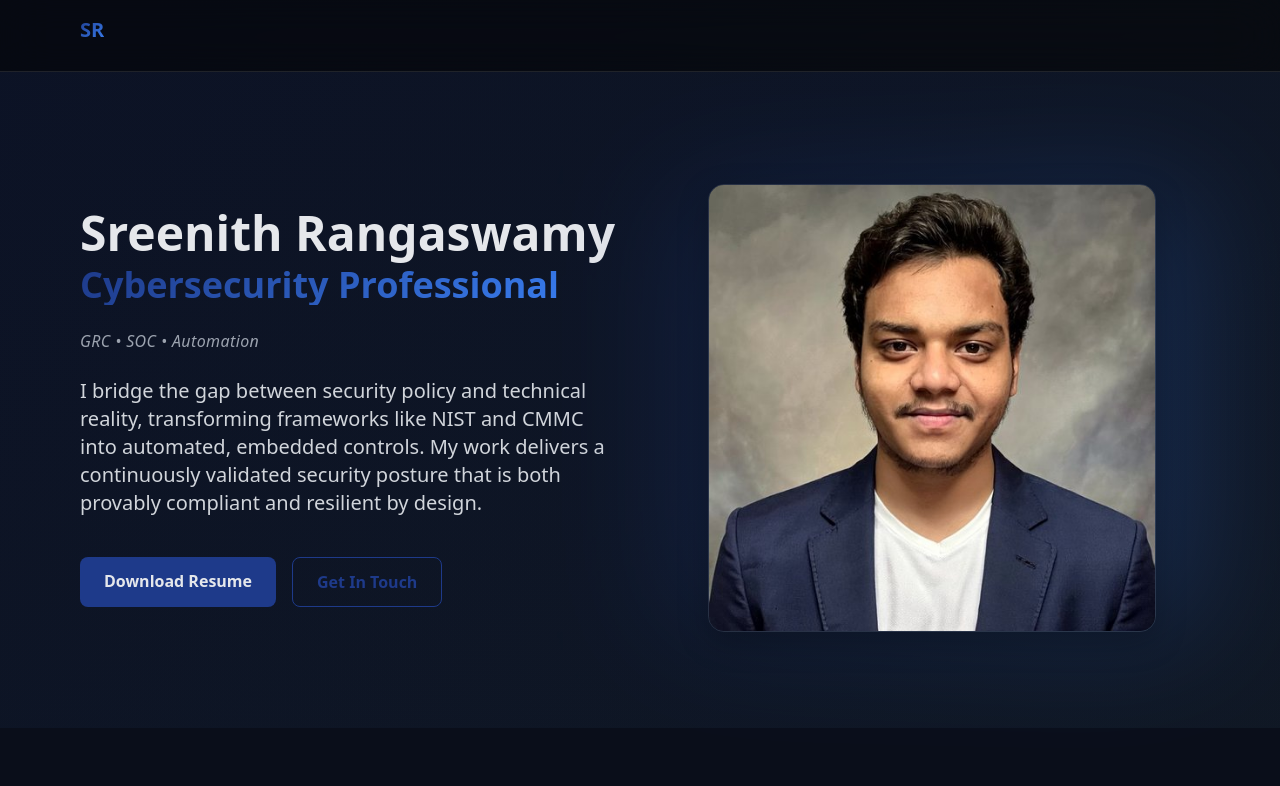
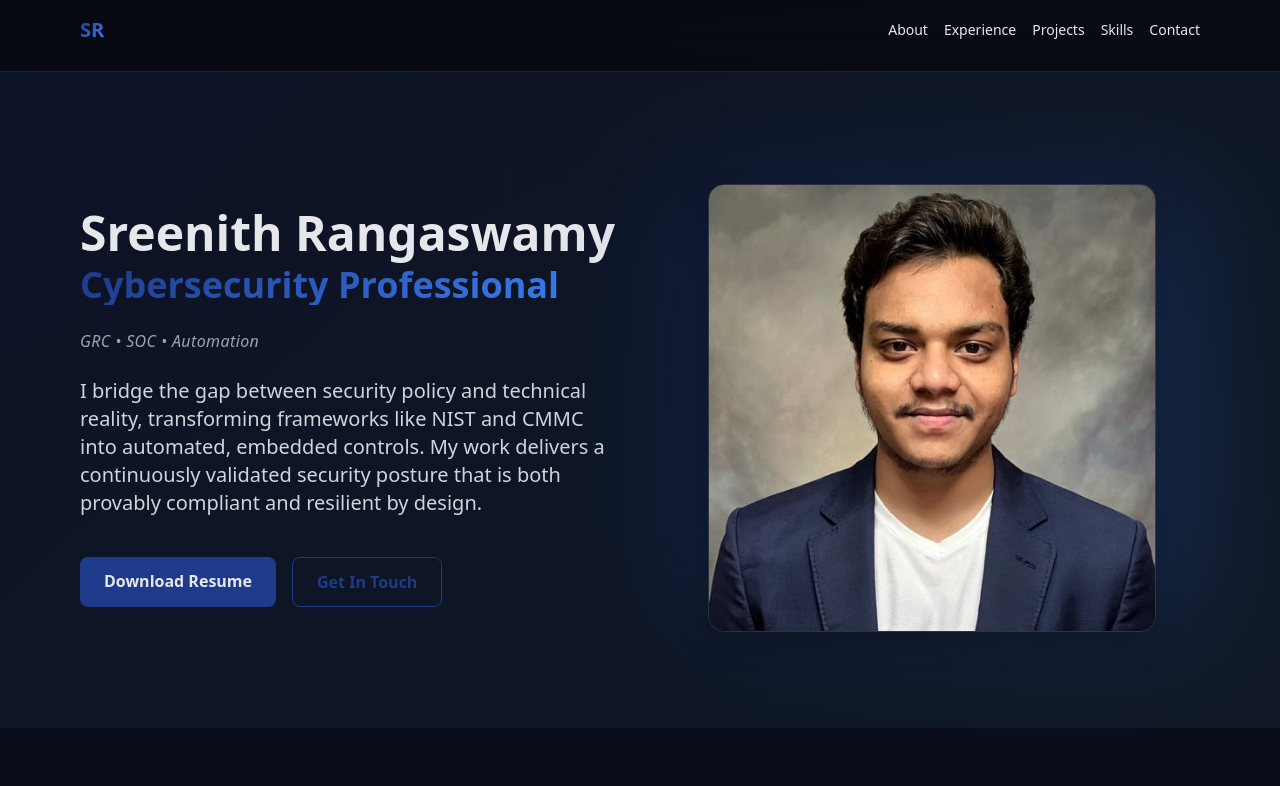
Before and after one commit to sreenith70/sreenith70.github.io, a plain HTML site: page index.html in a window 1280 px wide. Shown: the top 786 px of the page. Drawn offline with nearby package versions, Linux system fonts and the light colour scheme.

Commit message:
Update index.html

```diff
--- a/index.html
+++ b/index.html
@@ -59,9 +59,7 @@
     main{margin-top:var(--nav-h)}
     noscript .js-required { display:none; }
 
-    #menu { flex-direction:column; gap:1rem; }
-    #menu.hidden { display: none; }
-    @media (min-width:768px){ #menu { display:flex; flex-direction:row; } }
+    #menu { flex-direction:column; gap:1rem; }    @media (min-width:768px){ #menu { display:flex; flex-direction:row; } }
 
     @media (prefers-reduced-motion: no-preference){
       [data-reveal]{opacity:0; transform: translateY(24px); transition: opacity .8s cubic-bezier(0.25, 1, 0.5, 1), transform .8s cubic-bezier(0.25, 1, 0.5, 1);}
```
